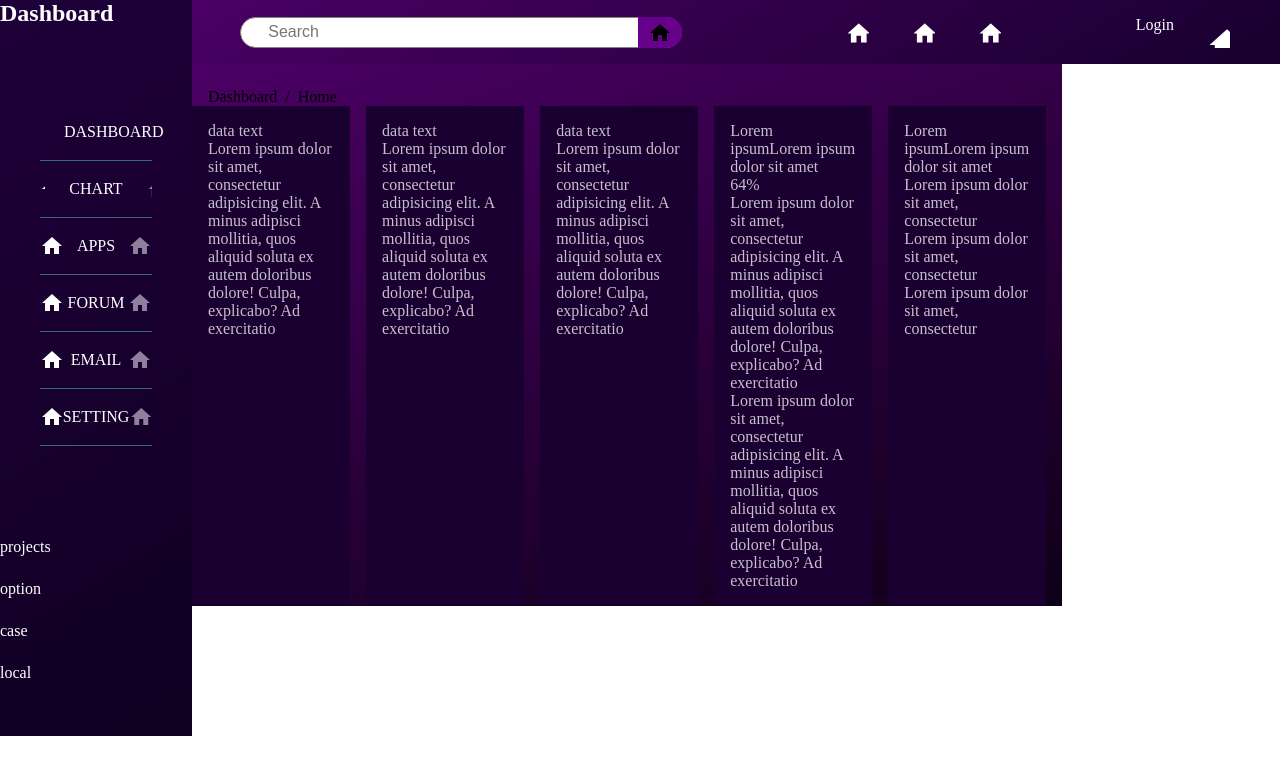
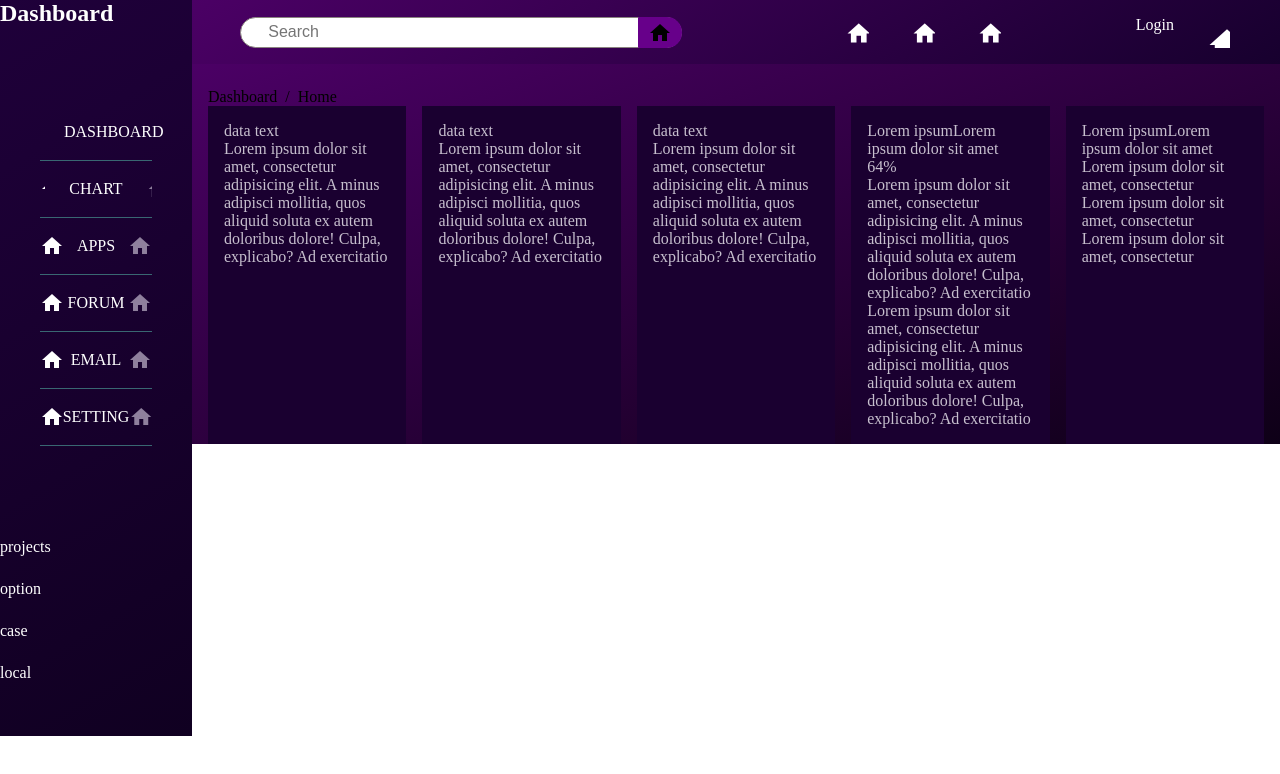
Before and after one commit to syaoranea/DashBoard, an Angular app: page / in a window 1280 px wide. Shown: the top 774 px of the page. Built offline with nearby package versions, Linux system fonts and the light colour scheme.

Commit message:
feat(dashboard): responsabilidade

```diff
--- a/src/app/modules/dashboard/pages/pages.component.html
+++ b/src/app/modules/dashboard/pages/pages.component.html
@@ -1,5 +1,5 @@
 <app-breadcrumb></app-breadcrumb>
-<div class="content-card-one zh-d-flex zh-justify-con-around">
+<div class="content-card-one zh-d-flex zh-justify-con-around zh-ps-16">
     <div class="card">
         <!-- <img src="../../../../assets/img/3195378.jpg"> -->
         <span>data text</span>
--- a/src/app/modules/dashboard/pages/pages.component.scss
+++ b/src/app/modules/dashboard/pages/pages.component.scss
@@ -5,7 +5,3 @@
     margin-right: 16px;
     color: #c7bfce
 }
-
-.content-card-one{
-    width: 100%;
-}
--- a/src/app/modules/dashboard/views/dashboard.component.scss
+++ b/src/app/modules/dashboard/views/dashboard.component.scss
@@ -6,5 +6,5 @@
 main {
     background: rgb(75, 0, 101);
     background: linear-gradient(160deg, rgba(75, 0, 101, 1) 0%, rgba(14, 0, 23, 1) 100%);
-    width: 80%;;
+    width: 85vw
 }
```
